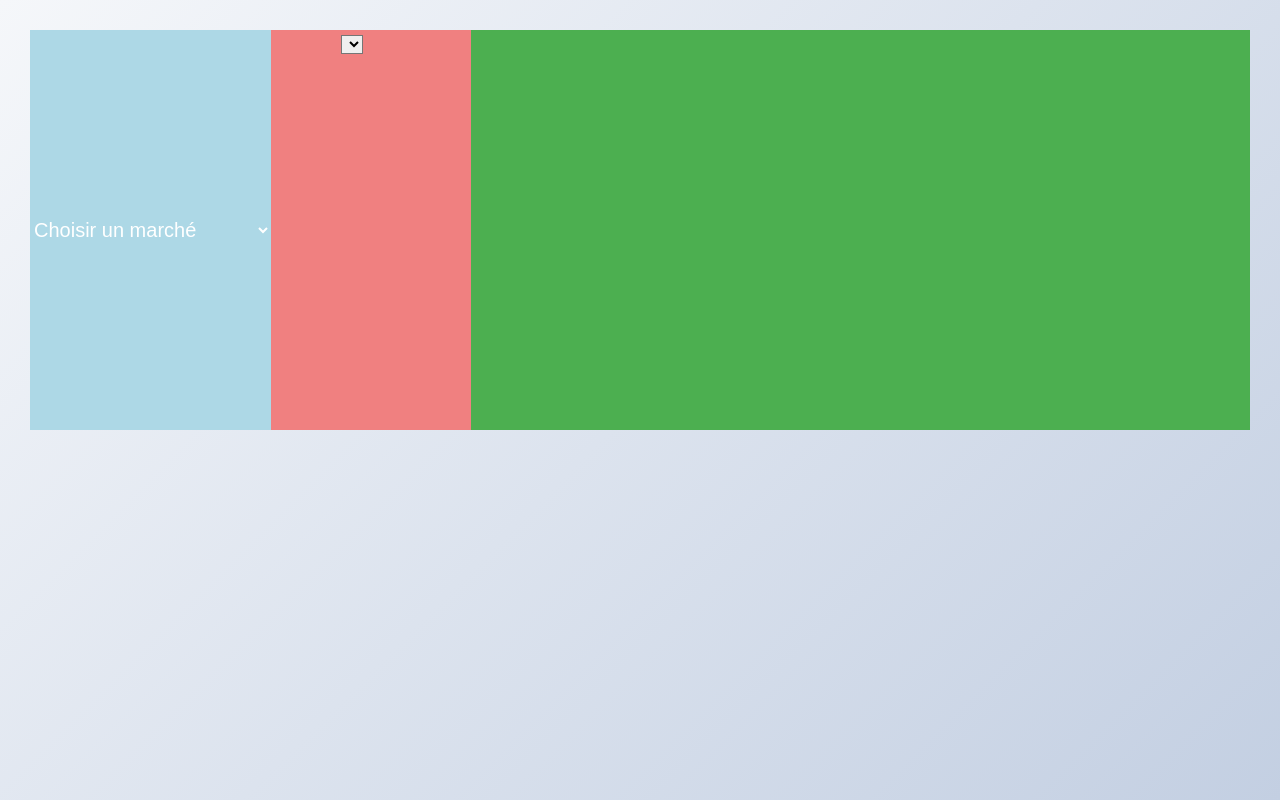
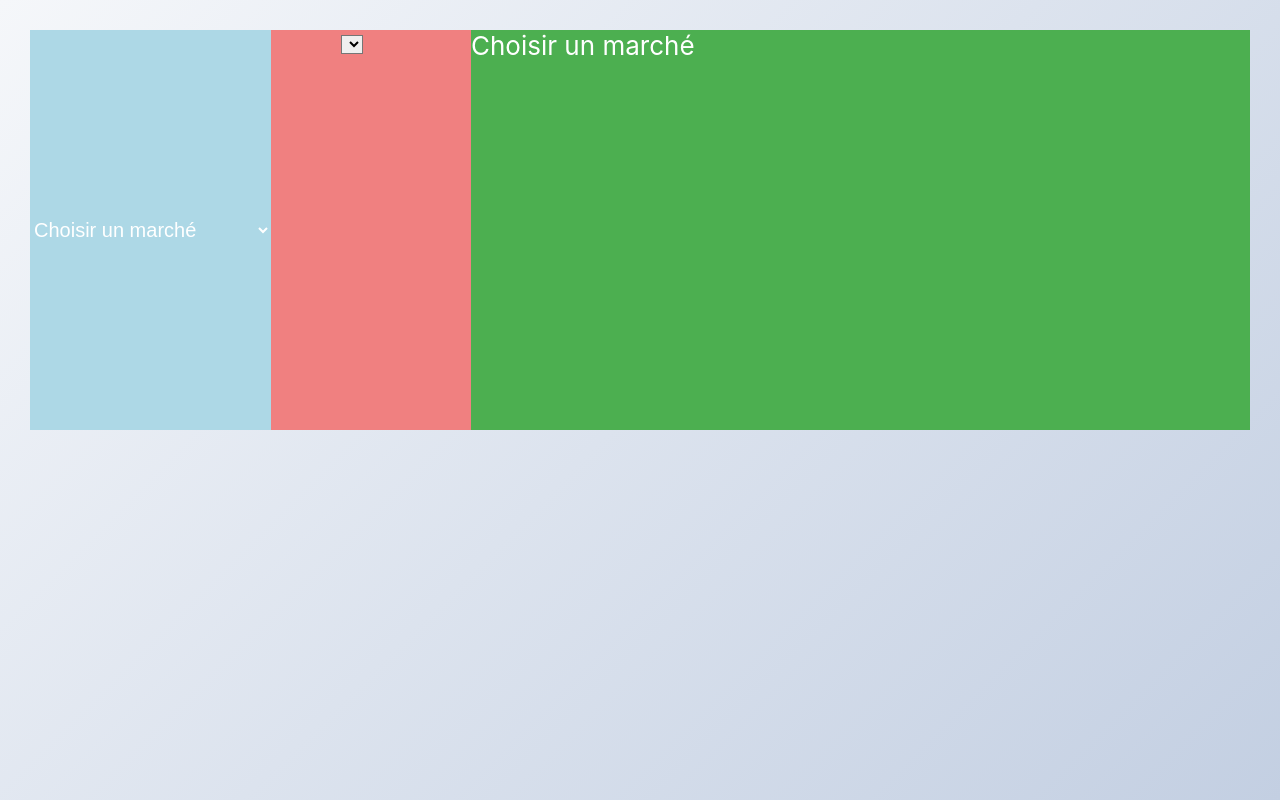
Before and after one commit to BirbaManuel/react-custom-menu-dropdown-list, a React (Create React App) app: page / in a window 1280 px wide. Built offline with nearby package versions, Linux system fonts and the light colour scheme.

Commit message:
[dropdownlist] change path root

```diff
--- a/src/App.js
+++ b/src/App.js
@@ -9,7 +9,7 @@ function App() {
     <div className="wrapper">
       <Router>
         <Menu/>
-        <Route exact path="/choisir" render={ (props) => <div>Choisir un marché</div>} />
+        <Route exact path="/" render={ (props) => <div>Choisir un marché</div>} />
         <Route exact path="/Particulier" render={ (props) => <div>Particulier</div>} />
         <Route exact path="/Professionnel" render={ (props) => <div>Professionnel</div>} />
         <Route exact path="/bp" render={ (props) => <div>Banque-privée</div>} />
--- a/src/component/customeDropDown/customeDropDown.js
+++ b/src/component/customeDropDown/customeDropDown.js
@@ -15,7 +15,7 @@ function Welcome (props) {
         <div className="select-box">
             <select className="select-box__current" tabIndex="1" value={selected} onChange={handleClick}>
                 <div className="select-box__value">
-                    <input className="select-box__input" type="radio" id="0" value="choisir" name="Ben" defaultChecked="checked"/>
+                    <input className="select-box__input" type="radio" id="0" value="/" name="Ben" defaultChecked="checked"/>
                     <p className="select-box__input-text">Particulier</p>
                 </div>
                 <div className="select-box__value">
@@ -39,7 +39,7 @@ function Welcome (props) {
                     <p className="select-box__input-text">Entreprise</p>
                 </div><img className="select-box__icon" src="http://cdn.onlinewebfonts.com/svg/img_295694.svg" alt="Arrow Icon" aria-hidden="true"/>
             </select>
-            <ul className="select-box__list">
+            <ul className="select-box__list wrapper_ul_dropdownlist">
                 <li>
                 <label className="select-box__option" htmlFor="0" aria-hidden={true}>Global</label>
                 </li>
```
